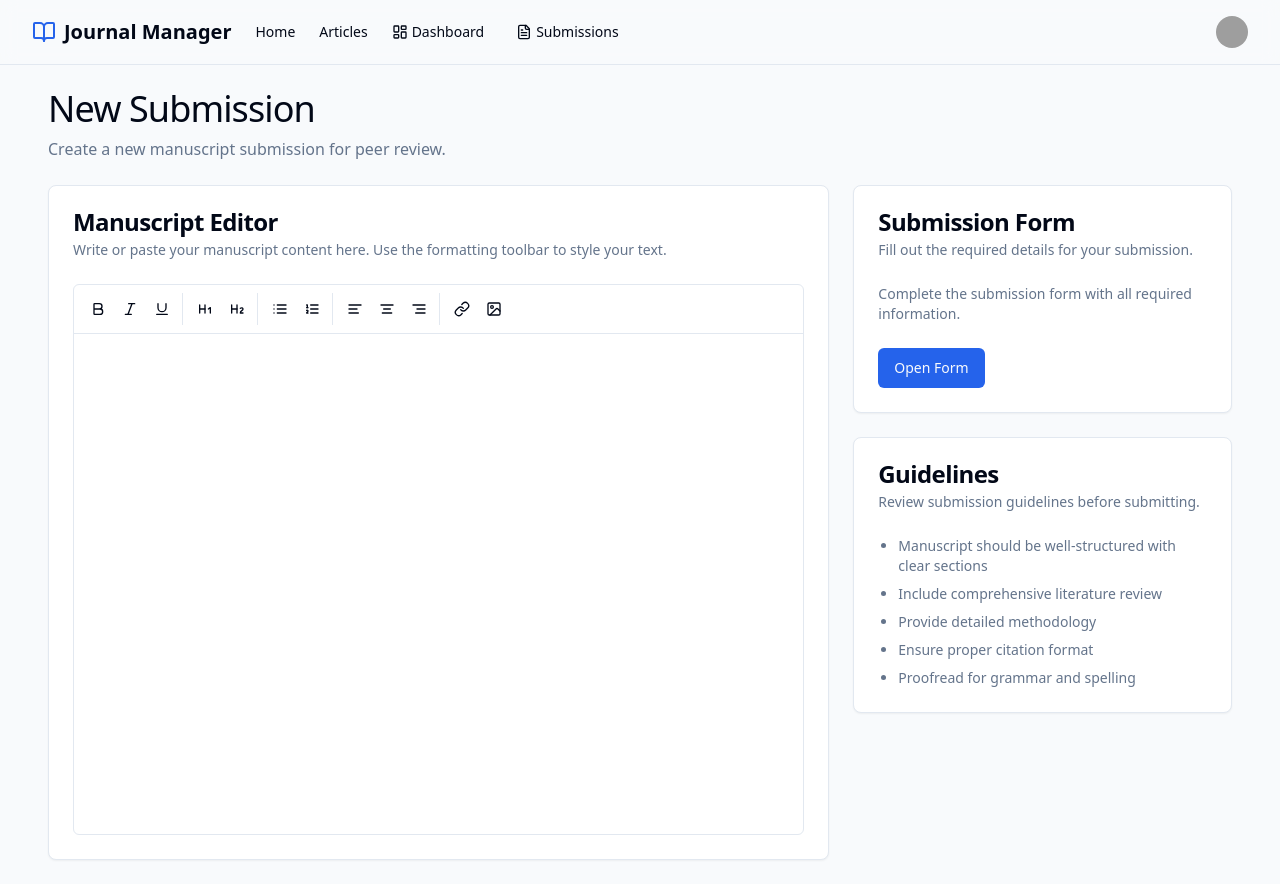
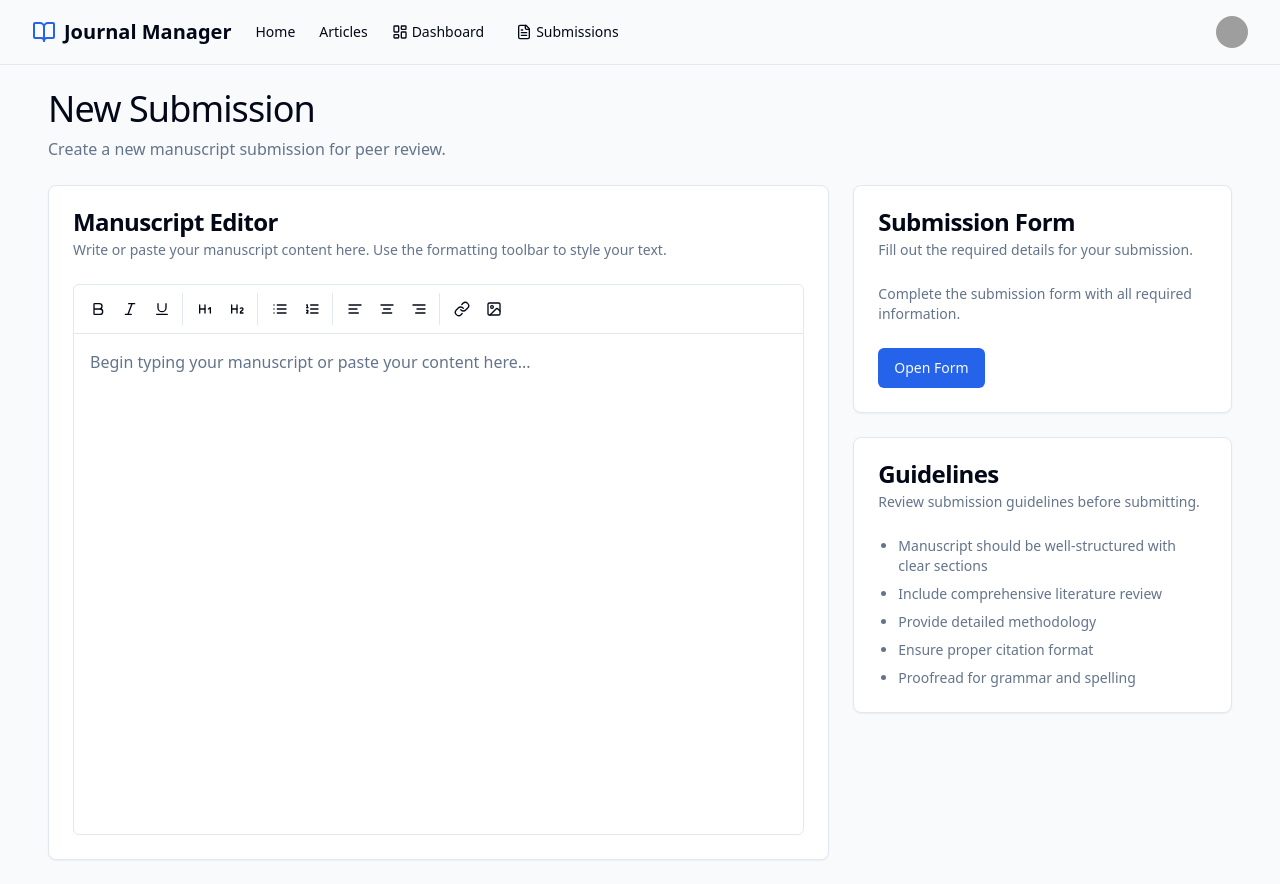
Before and after one commit to UmangPradhananga/author-atlas, a React (Vite) app: page /submissions/new in a window 1280 px wide. Built offline with nearby package versions, Linux system fonts and the light colour scheme; grey boxes are pictures that could not be loaded.

Commit message:
Fix: RichTextEditor placeholder error
The RichTextEditor component was throwing a TypeScript error because the placeholder attribute was not valid for a div element. This commit resolves the error.

```diff
--- a/src/components/editor/RichTextEditor.tsx
+++ b/src/components/editor/RichTextEditor.tsx
@@ -1,5 +1,5 @@
 
-import { useState } from 'react';
+import { useState, useEffect } from 'react';
 import { Button } from "@/components/ui/button";
 import {
   Bold,
@@ -31,6 +31,7 @@ const RichTextEditor = ({
   minHeight = '300px'
 }: RichTextEditorProps) => {
   const [content, setContent] = useState(initialContent);
+  const [isFocused, setIsFocused] = useState(false);
 
   const handleCommand = (command: string, value: string | null = null) => {
     document.execCommand(command, false, value);
@@ -172,11 +173,16 @@ const RichTextEditor = ({
       <div
         id="editor"
         contentEditable
-        className="p-4 focus:outline-none overflow-auto"
+        className={cn(
+          "p-4 focus:outline-none overflow-auto relative",
+          content === '' && !isFocused && "after:content-[attr(data-placeholder)] after:text-muted-foreground after:absolute after:left-4 after:top-4 after:pointer-events-none"
+        )}
         style={{ minHeight }}
         dangerouslySetInnerHTML={{ __html: content }}
         onInput={handleContentChange}
-        placeholder={placeholder}
+        onFocus={() => setIsFocused(true)}
+        onBlur={() => setIsFocused(false)}
+        data-placeholder={placeholder}
       />
     </div>
   );
```
